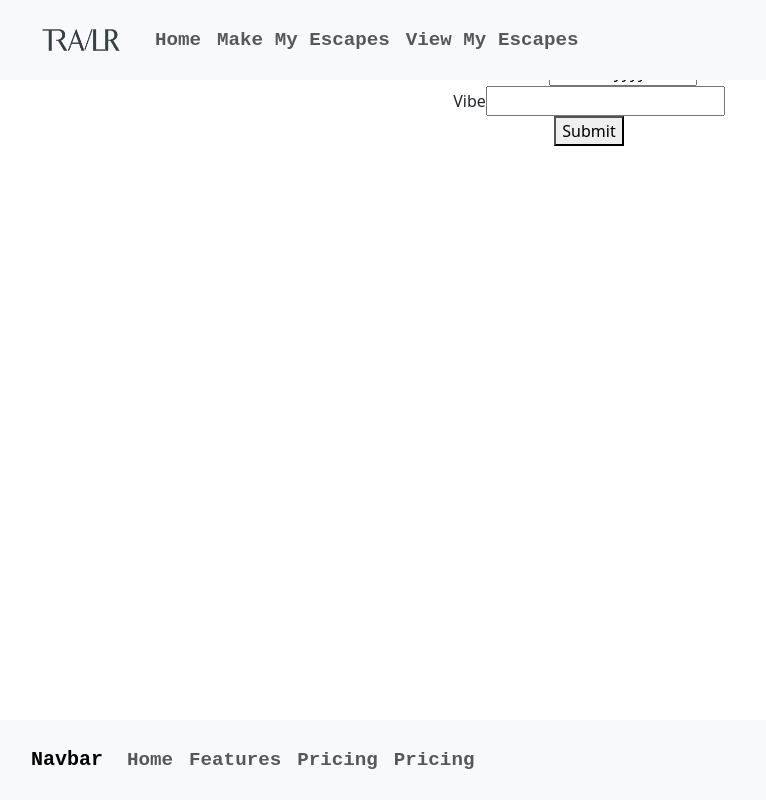
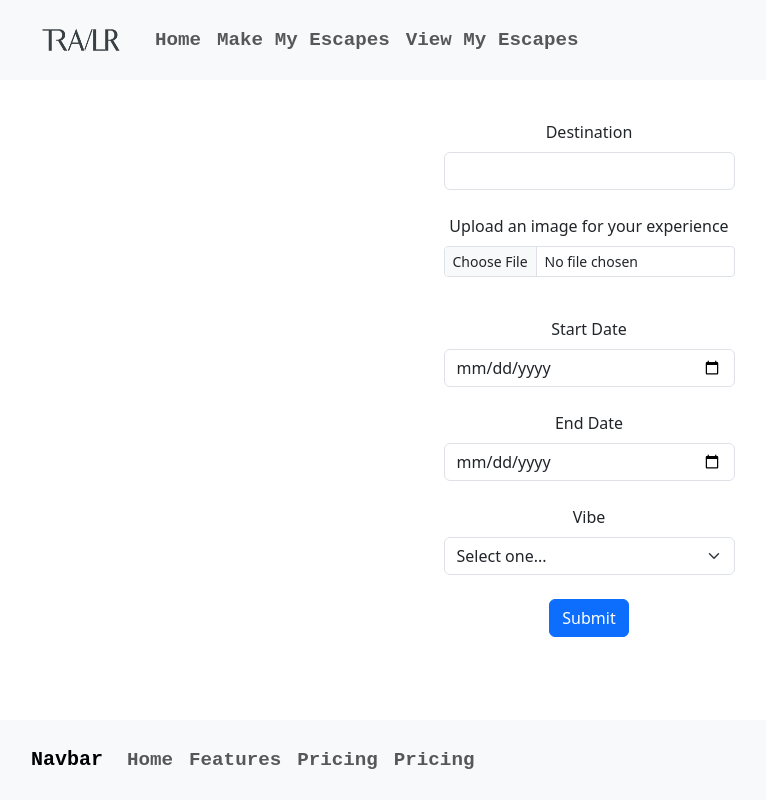
Before and after one commit to vmlayton87/milestone-project-2, a React (Vite) app: page /make_my_escapes in a window 1280 px wide. Shown: the whole page, without its empty margins (51-817 px from the left). Built offline with nearby package versions, Linux system fonts and the light colour scheme.

Commit message:
changed formmating of the form to utilize react-bootstrap

```diff
--- a/src/client/App.css
+++ b/src/client/App.css
@@ -12,3 +12,11 @@ Nav {
 NavDropdown {
     font-family: 'Courier New', Courier, monospace;
   }
+
+.Create {
+  padding: 15vh;
+  width: 100%;
+  display: flex;
+  justify-content: center;
+  align-items: center;
+}
--- a/src/client/components/MakeMyEscapes.jsx
+++ b/src/client/components/MakeMyEscapes.jsx
@@ -1,4 +1,6 @@
 import React, { useState } from 'react';
+import Form from 'react-bootstrap/Form';
+import Button from 'react-bootstrap/Button';
 
 function newEscape() {
   const [formData, setFormData] = useState({
@@ -16,6 +18,16 @@ function newEscape() {
     });
   };
 
+  const handleDate = (e) => {
+    const { name, value } = e.target;
+    // Formatting the date value to match the format expected by input type="date"
+    const formattedDate = new Date(value).toISOString().split('T')[0];
+    setFormData({
+      ...formData,
+      [name]: formattedDate,
+    });
+  };
+
   const handleSubmit = (event) => {
     event.preventDefault();
     // submit to server here
@@ -23,49 +35,56 @@ function newEscape() {
   };
 
   return (
-      <form onSubmit={handleSubmit}>
-        <label>
-          Destination
-          <input
+    <div class="Create">
+      <Form onSubmit={handleSubmit}>
+        <Form.Group controlId="destinationName">
+        <Form.Label>Destination</Form.Label>
+          <Form.Control
             type="text"
             name="destination"
             value={formData.destination}
             onChange={handleInput}
           />
-        </label>
+        </Form.Group>
         <br />
-        <label>
-          Start Date
-          <input
+        <Form.Group controlId="formFileSm" className="mb-3">
+          <Form.Label>Upload an image for your experience</Form.Label>
+          <Form.Control type="file" size="sm" />
+        </Form.Group>
+        <br />
+        <Form.Group controlId="startDate">
+        <Form.Label>Start Date</Form.Label>
+          <Form.Control
             type="date"
             name="startDate"
             value={formData.startDate}
-            onChange={handleInput}
+            onChange={handleDate}
           />
-        </label>
+        </Form.Group>
         <br />
-        <label>
-          End Date
-          <input
+        <Form.Group controlId="endDate">
+        <Form.Label>End Date</Form.Label>
+          <Form.Control
             type="date"
             name="endDate"
             value={formData.endDate}
-            onChange={handleInput}
+            onChange={handleDate}
           />
-        </label>
+        </Form.Group>
         <br />
-        <label>
-          Vibe
-          <input
-            type="text"
-            name="vibe"
-            value={formData.vibe}
-            onChange={handleInput}
-          />
-        </label>
+        <Form.Group controlId="endDate">
+        <Form.Label>Vibe</Form.Label>
+          <Form.Select aria-label="Select a vibe">
+            <option>Select one...</option>
+            <option value="1">First Option</option>
+            <option value="2">Second Option</option>
+            <option value="3">Third Option</option>
+          </Form.Select>
+        </Form.Group>
         <br />
-        <button type="submit">Submit</button>
-      </form>
+        <Button variant="primary" type="submit">Submit</Button>
+      </Form>
+    </div>
   );
 
 }
```
